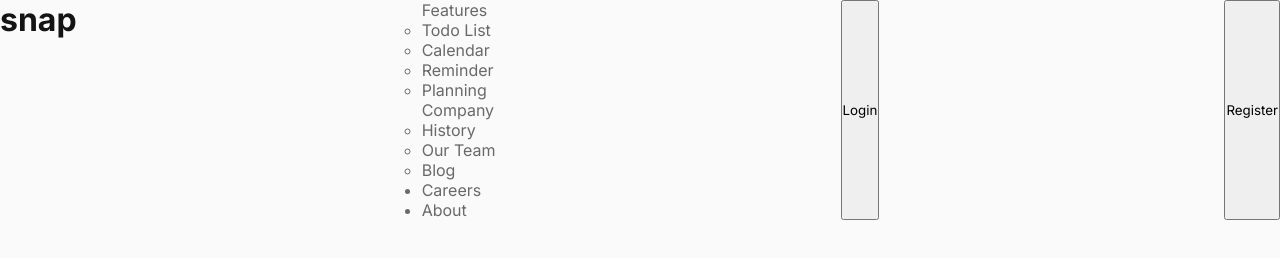
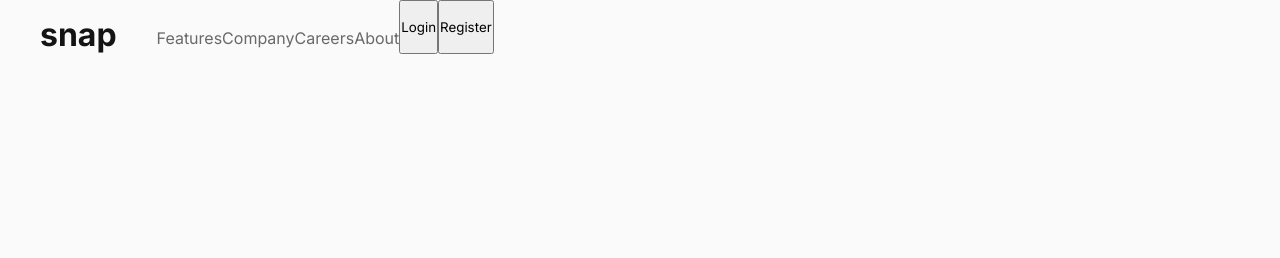
Before and after one commit to KajalPourjalil/intro-dropdown, a plain HTML site: page index.html in a window 1280 px wide. Drawn offline with Linux system fonts and the light colour scheme.

Commit message:
working on the navigation bar

```diff
--- a/index.html
+++ b/index.html
@@ -10,7 +10,7 @@
 <header>
     <h1>snap</h1>
     <ul>
-        <ul>Features
+     Features
         <li>Todo List</li>
         <li>Calendar</li>
         <li>Reminder</li>
@@ -21,9 +21,8 @@
         <li>Our Team</li>
         <li>Blog</li>
     </ul>
-        <li>Careers</li>
-        <li>About</li>
-    </ul>
+    <h4>Careers</h4>
+    <h4>About</h4>
     <button>Login</button>
     <button>Register</button>
 </header>
--- a/style.css
+++ b/style.css
@@ -18,18 +18,38 @@ body {
 
 
 header {
-    display: flex;
-    justify-content: space-between;
+    display: inline-flex;
+    /* justify-content: space-between; */
 }
 
 header > h1 {
     color: hsl(0, 0%, 8%);
+    margin-top: 15px;
+    margin-left: 40px;
+    margin-right: 40px;
+}
+
+header > h4 {
+    color: hsl(0, 0%, 41%);
+    font-size: 16px;
+    font-weight: 500;
+    margin-top: 28px;
+}
+
+header > h4:hover {
+    color: hsl(0, 0%, 8%) ;
+    cursor: pointer;
 }
 
 ul {
     color: hsl(0, 0%, 41%);
-    text-decoration: none;
+    font-weight: 500;
+    margin-top: 28px;
+}
 
+ul > li {
+    /* marker: none; */
+    display: none;
 }
 
 ul:hover {
```
Also changed, not shown: client-audiophile.svg (added), client-databiz.svg (added), client-maker.svg (added), client-meet.svg (added), icon-arrow-down.svg (added), icon-arrow-up.svg (added), icon-calendar.svg (added), icon-close-menu.svg (added), icon-menu.svg (added), icon-planning.svg (added), icon-reminders.svg (added), icon-todo.svg (added). Lines whose indentation alone changed are shown as unchanged.
